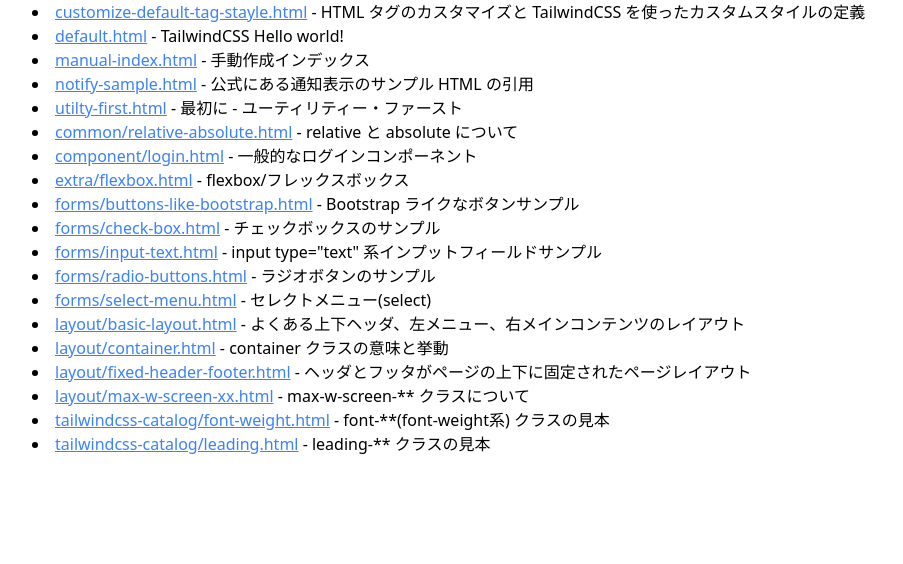
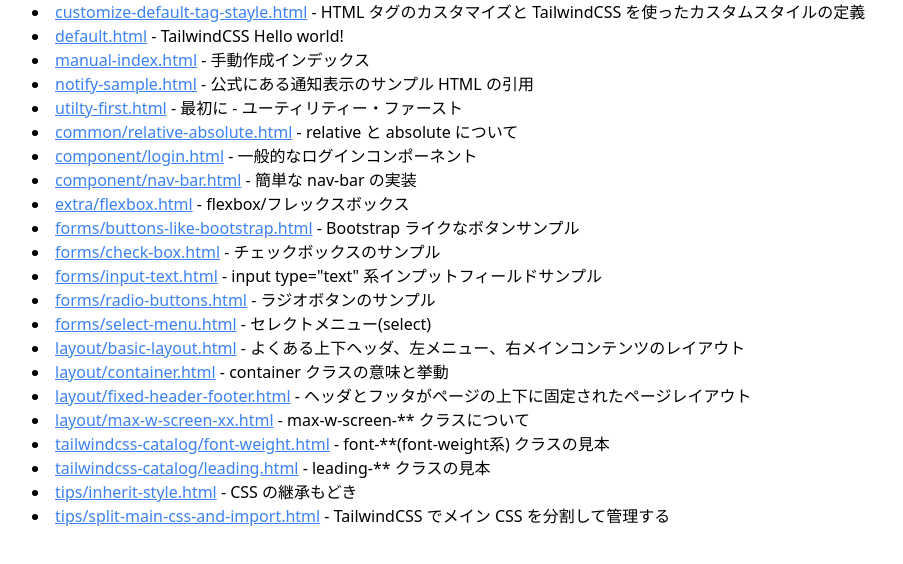
Before and after one commit to tettekete/tailwindcss-test-with-cli, a website: page docs/index.html in a window 1280 px wide. Shown: the part 84-648 px from the top of the page, without its empty margins (0-903 px from the left). Drawn offline with Linux system fonts and the light colour scheme.

Commit message:
chore: update index.html and manual-index.md

```diff
--- a/docs/index.html
+++ b/docs/index.html
@@ -17,6 +17,7 @@
 <li><a href="utilty-first.html">utilty-first.html</a> - 最初に - ユーティリティー・ファースト</li>
 <li><a href="common/relative-absolute.html">common/relative-absolute.html</a> - relative と absolute について</li>
 <li><a href="component/login.html">component/login.html</a> - 一般的なログインコンポーネント</li>
+<li><a href="component/nav-bar.html">component/nav-bar.html</a> - 簡単な nav-bar の実装</li>
 <li><a href="extra/flexbox.html">extra/flexbox.html</a> - flexbox/フレックスボックス</li>
 <li><a href="forms/buttons-like-bootstrap.html">forms/buttons-like-bootstrap.html</a> - Bootstrap ライクなボタンサンプル</li>
 <li><a href="forms/check-box.html">forms/check-box.html</a> - チェックボックスのサンプル</li>
@@ -29,6 +30,8 @@
 <li><a href="layout/max-w-screen-xx.html">layout/max-w-screen-xx.html</a> - max-w-screen-** クラスについて</li>
 <li><a href="tailwindcss-catalog/font-weight.html">tailwindcss-catalog/font-weight.html</a> - font-**(font-weight系) クラスの見本</li>
 <li><a href="tailwindcss-catalog/leading.html">tailwindcss-catalog/leading.html</a> - leading-** クラスの見本</li>
+<li><a href="tips/inherit-style.html">tips/inherit-style.html</a> - CSS の継承もどき</li>
+<li><a href="tips/split-main-css-and-import.html">tips/split-main-css-and-import.html</a> - TailwindCSS でメイン CSS を分割して管理する</li>
   </ul>
 </body>
 </html>
```
Also changed, not shown: docs/manual-index.md (+7 -1 lines).
